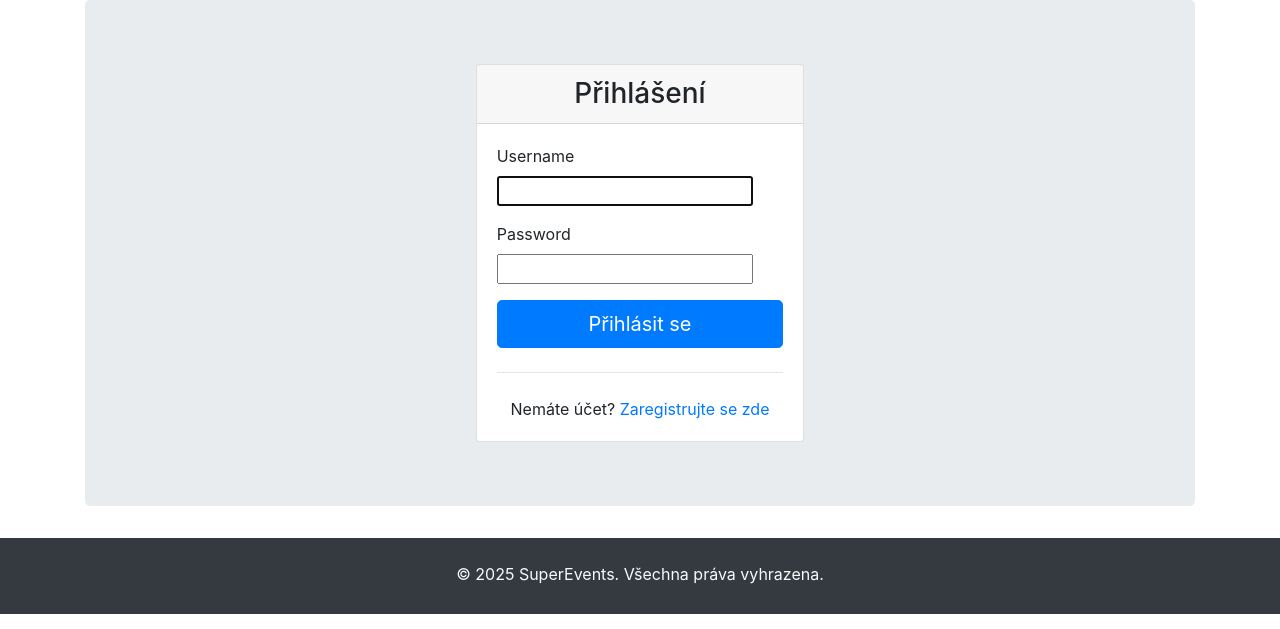
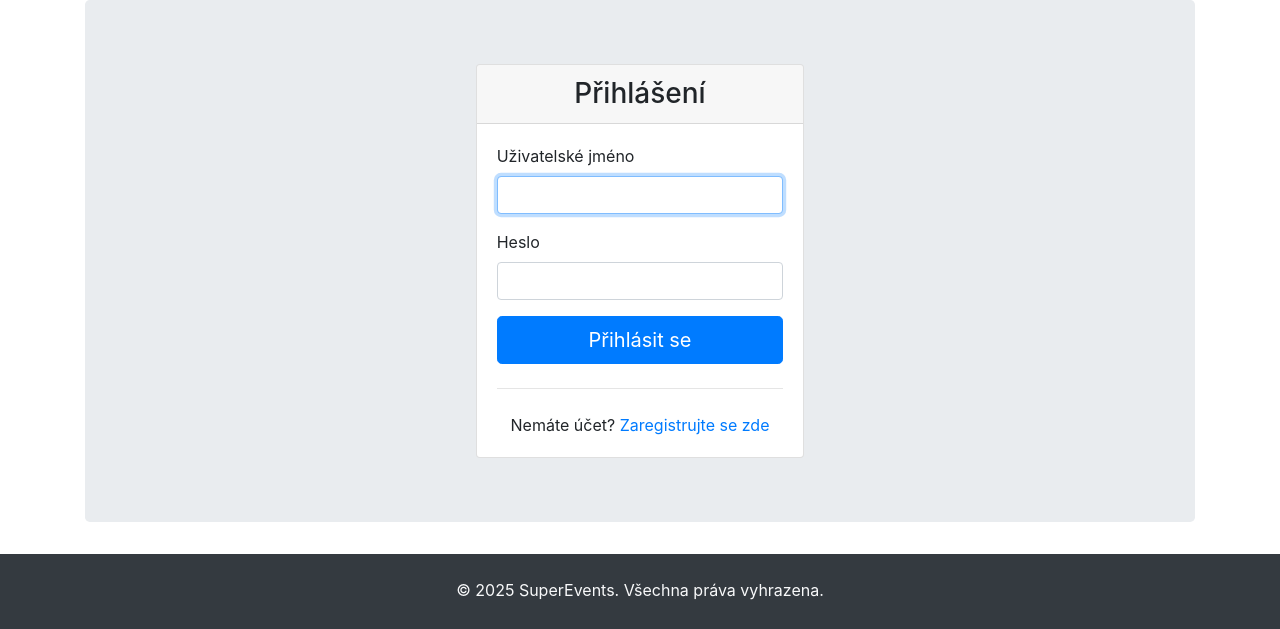
Before and after one commit to AFitzpatrik/petr_ondra_patrik_finalni_projekt, a Django app: page /accounts/login/ in a window 1280 px wide. Shown: the part 56-685 px from the top of the page. Run offline with Django 5.2, Linux system fonts and the light colour scheme; parts of the project's set-up code (start-up, migrations or seed data) failed here and were passed over; some libraries are stand-ins or nearby versions.

Commit message:
Fix login screen

```diff
--- a/SuperEvents/urls.py
+++ b/SuperEvents/urls.py
@@ -33,7 +33,7 @@ urlpatterns = [
     path('locations/', LocationsListView.as_view(), name='locations'),
 
     path('accounts/signup/', SignUpView.as_view(), name='signup'),
-    path('accounts/login/', LoginView.as_view(template_name='form.html'), name='login'),
+    path('accounts/login/', LoginView.as_view(template_name='login.html'), name='login'),
     path('accounts/logout/', UserLogoutView.as_view(), name='logout'),
 
 ]
--- a/accounts/forms.py
+++ b/accounts/forms.py
@@ -30,7 +30,6 @@ class SignUpForm(UserCreationForm):
 
     def __init__(self, *args, **kwargs):
         super().__init__(*args, **kwargs)
-        # Přidání Bootstrap tříd do všech fieldů
         for field_name, field in self.fields.items():
             if hasattr(field.widget, 'attrs'):
                 field.widget.attrs.update({'class': 'form-control'})
--- a/viewer/templates/form.html
+++ /dev/null
@@ -1,60 +0,0 @@
-
-{% extends 'base.html' %}
-
-{% block title %}
-    Přihlášení
-{% endblock %}
-
-{% block content %}
-    <div class="row justify-content-center">
-        <div class="col-md-6 col-lg-4">
-            <div class="card">
-                <div class="card-header">
-                    <h3 class="text-center mb-0">Přihlášení</h3>
-                </div>
-                <div class="card-body">
-                    <form method="post">
-                        {% csrf_token %}
-
-                        {% if form.errors %}
-                            <div class="alert alert-danger">
-                                <h5>Opravte následující chyby:</h5>
-                                {{ form.errors }}
-                            </div>
-                        {% endif %}
-
-                        <div class="form-group mb-3">
-                            <label for="{{ form.username.id_for_label }}">{{ form.username.label }}</label>
-                            {{ form.username }}
-                            {% if form.username.errors %}
-                                <div class="invalid-feedback d-block">
-                                    {{ form.username.errors }}
-                                </div>
-                            {% endif %}
-                        </div>
-
-                        <div class="form-group mb-3">
-                            <label for="{{ form.password.id_for_label }}">{{ form.password.label }}</label>
-                            {{ form.password }}
-                            {% if form.password.errors %}
-                                <div class="invalid-feedback d-block">
-                                    {{ form.password.errors }}
-                                </div>
-                            {% endif %}
-                        </div>
-
-                        <div class="text-center">
-                            <button type="submit" class="btn btn-primary btn-lg w-100">Přihlásit se</button>
-                        </div>
-                    </form>
-
-                    <hr class="my-4">
-
-                    <div class="text-center">
-                        <p class="mb-0">Nemáte účet? <a href="{% url 'signup' %}" class="text-primary">Zaregistrujte se zde</a></p>
-                    </div>
-                </div>
-            </div>
-        </div>
-    </div>
-{% endblock %}
--- a/viewer/templates/login.html
+++ b/viewer/templates/login.html
@@ -14,41 +14,25 @@
                 <div class="card-body">
                     <form method="post">
                         {% csrf_token %}
-
                         {% if form.errors %}
                             <div class="alert alert-danger">
                                 <h5>Opravte následující chyby:</h5>
                                 {{ form.errors }}
                             </div>
                         {% endif %}
-
                         <div class="form-group mb-3">
-                            <label for="{{ form.username.id_for_label }}">{{ form.username.label }}</label>
-                            {{ form.username|add_class:'form-control' }}
-                            {% if form.username.errors %}
-                                <div class="invalid-feedback d-block">
-                                    {{ form.username.errors }}
-                                </div>
-                            {% endif %}
+                            <label for="id_username">Uživatelské jméno</label>
+                            <input type="text" name="username" class="form-control" id="id_username" required autofocus>
                         </div>
-
                         <div class="form-group mb-3">
-                            <label for="{{ form.password.id_for_label }}">{{ form.password.label }}</label>
-                            {{ form.password|add_class:'form-control' }}
-                            {% if form.password.errors %}
-                                <div class="invalid-feedback d-block">
-                                    {{ form.password.errors }}
-                                </div>
-                            {% endif %}
+                            <label for="id_password">Heslo</label>
+                            <input type="password" name="password" class="form-control" id="id_password" required>
                         </div>
-
                         <div class="text-center">
                             <button type="submit" class="btn btn-primary btn-lg w-100">Přihlásit se</button>
                         </div>
                     </form>
-
                     <hr class="my-4">
-
                     <div class="text-center">
                         <p class="mb-0">Nemáte účet? <a href="{% url 'signup' %}" class="text-primary">Zaregistrujte se zde</a></p>
                     </div>
```
